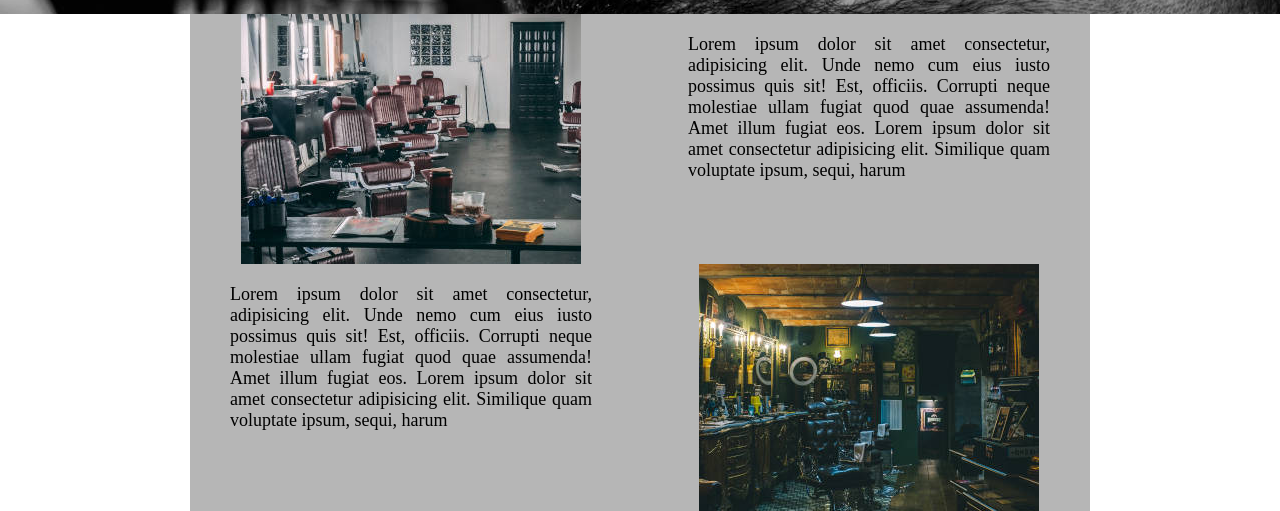
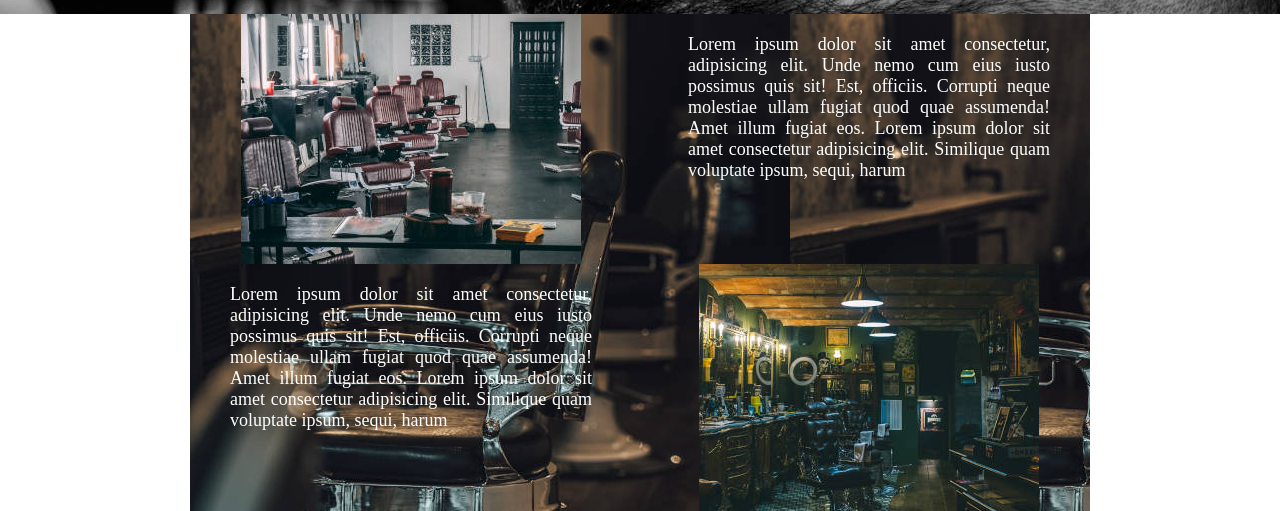
Before and after one commit to hugobrener/html-css, a plain HTML site: page studio-marcos-ribeiro/index.html in a window 1280 px wide. Shown: the part 286-797 px from the top of the page. Drawn offline with Linux system fonts and the light colour scheme.

Commit message:
nada de novo

```diff
--- a/studio-marcos-ribeiro/style.css
+++ b/studio-marcos-ribeiro/style.css
@@ -97,7 +97,7 @@ div.conteiner {
 main {
     max-width: 900px;
 
-    background-color: rgb(182, 182, 182);
+    background-image: url(imagens/wallpaper.jpg);
     margin: auto;
     display: flex
 }
@@ -121,6 +121,7 @@ li p {
     font-size: 18px;
     text-align: justify;
     padding: 20px 40px ;
+    color: white;
 }
 
 footer {
```
Also changed, not shown: studio-marcos-ribeiro/imagens/wallpaper.jpg (added).
